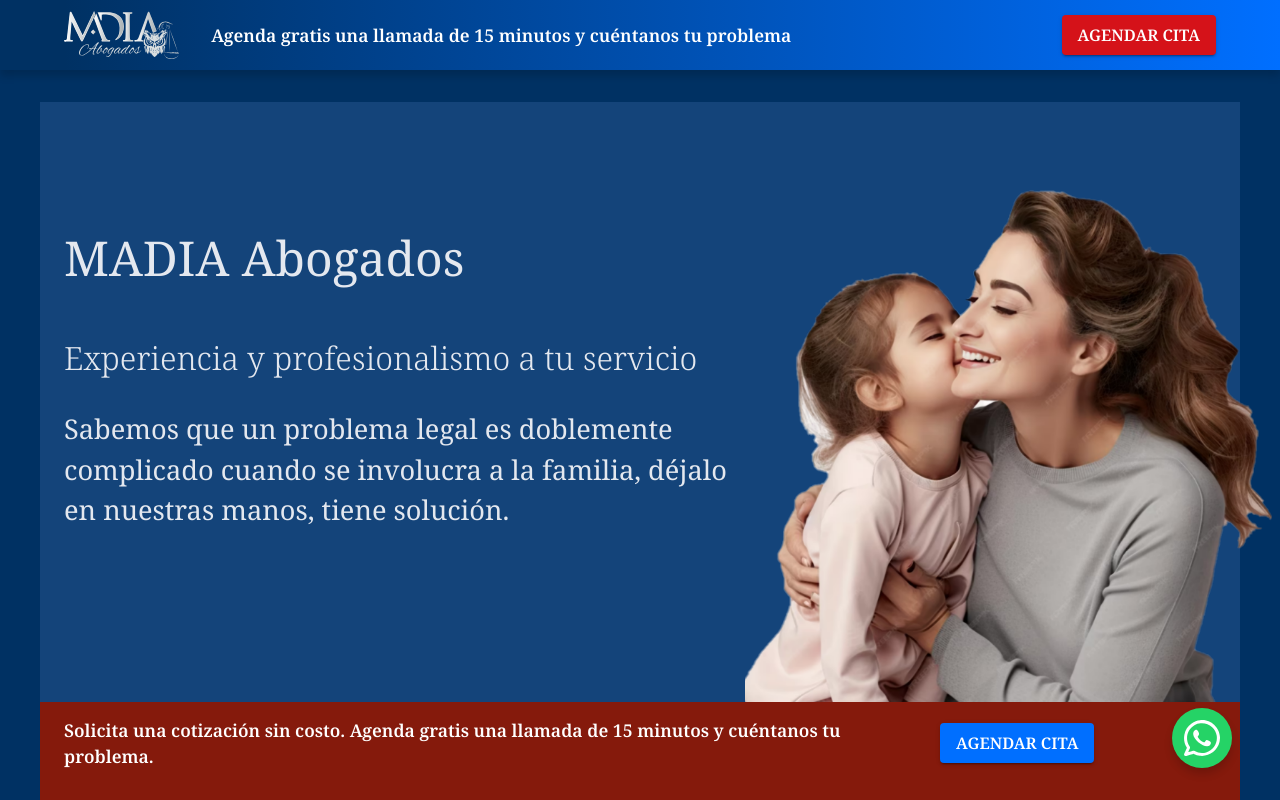
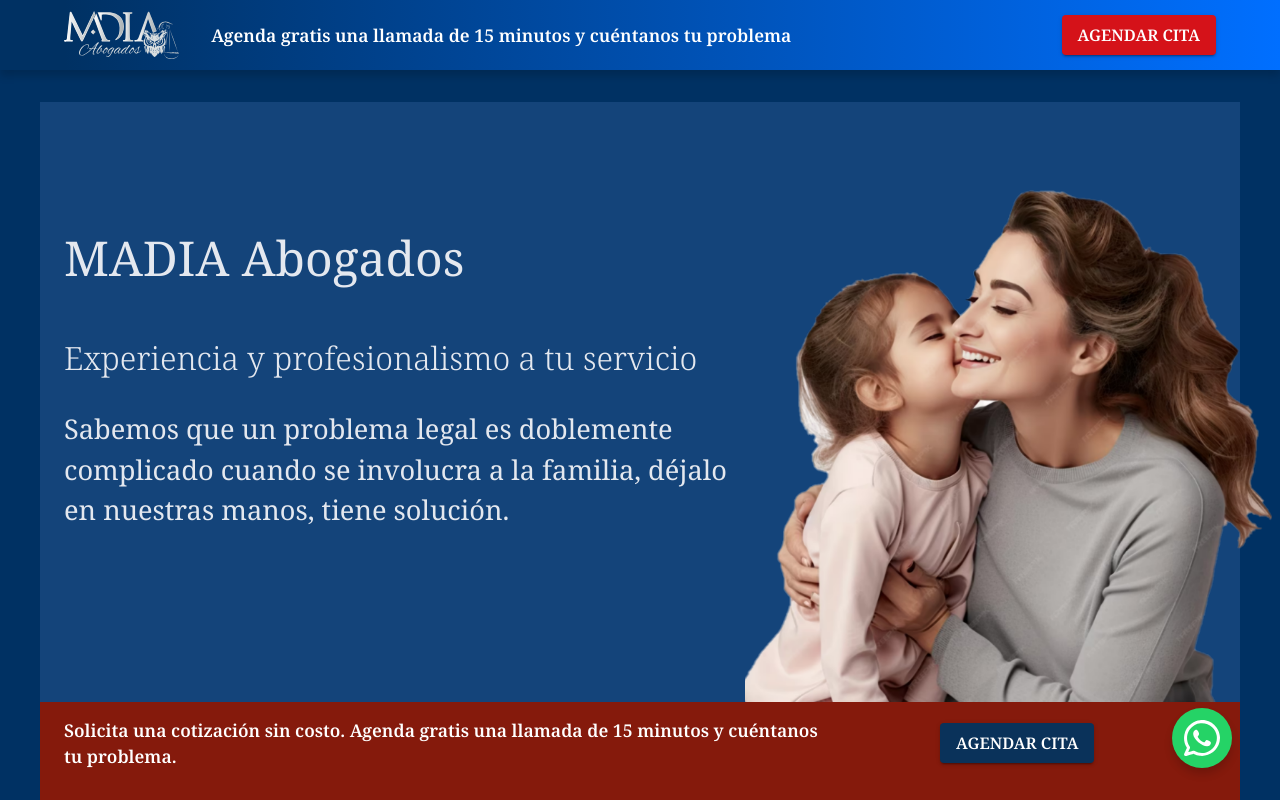
Before and after one commit to BrunoPCH/amadia, a React (Vite) app: page / in a window 1280 px wide. Built offline with nearby package versions, Linux system fonts and the light colour scheme.

Commit message:
correction CalltoactionCad

```diff
--- a/src/components/CalltoActionCard.jsx
+++ b/src/components/CalltoActionCard.jsx
@@ -12,12 +12,12 @@ const CallToActionCard = () => {
           sm={9}
           md={8}
           lg={9}
-          xl={9}
+          xl={10}
           className="call-to-action-card-left-column"
         >
           <h2 className="call-to-action-card-title">
-            Solicita una cotización sin costo. Agenda gratis una llamada de
-            15&#160;minutos y&#160;cuéntanos tu problema.
+            Solicita una cotización sin costo. <wbr></wbr>Agenda&#160;gratis una
+            llamada de&#160;15&#160;minutos y&#160;cuéntanos tu&#160;problema.
           </h2>
         </Grid>
         <Grid
@@ -26,13 +26,13 @@ const CallToActionCard = () => {
           sm={3}
           md={4}
           lg={3}
-          xl={3}
+          xl={2}
           className="call-to-action-card-right-column "
         >
           <Button
             className="button-call-to-action-blue"
             variant="contained"
-            color="accentColorBlue"
+            color="primary"
             href="https://wa.me/5556903821?text=Hola%20me%20gustaría%20*recibir%20más%20información*."
           >
             Agendar&#160;cita
--- a/src/styles/CallToActionCard.css
+++ b/src/styles/CallToActionCard.css
@@ -46,5 +46,5 @@
   }
 }
 .button-call-to-action-blue {
-  background-color: var(--accent-color-blue);
+  background-color: var(--primary-color700);
 }
```
